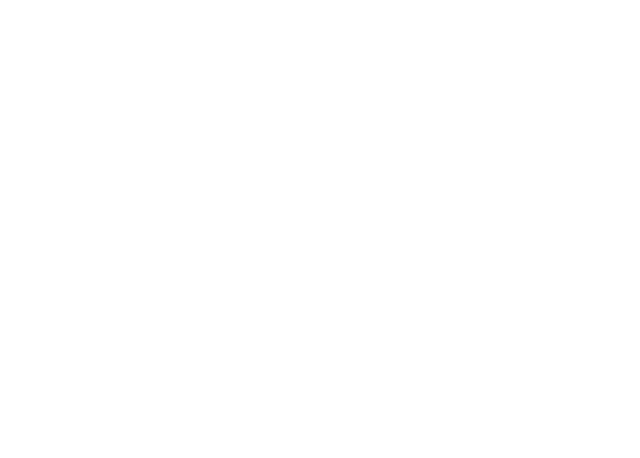
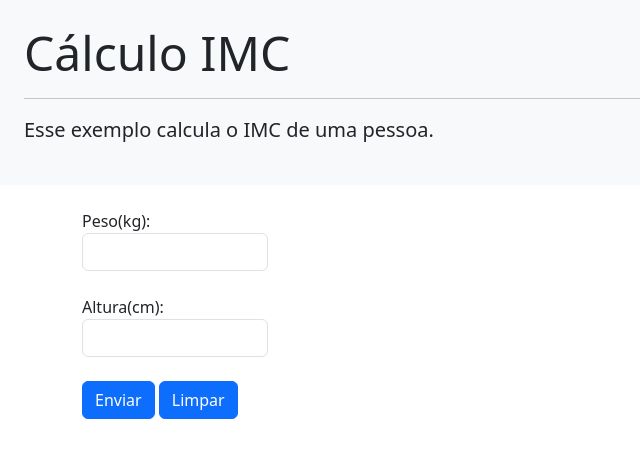
Before and after one commit to Martarelli/FATEC_linguagem_de_programa-o_IV-, a PHP site: page /ex13.php in a window 1280 px wide. Before the commit the part shown is empty. Shown: the top 458 px of the page, without its empty margins (0-640 px from the left). Run offline with PHP 8.4, Linux system fonts and the light colour scheme.

Commit message:
exercicio 13 finalizado

```diff
--- a/PHP/Lista1/ex13.php
+++ b/PHP/Lista1/ex13.php
@@ -1,12 +1,73 @@
+<?php
+$flag_msg = null;
+$msg = "";
+
+if (isset($_GET['enviar'])) {
+
+  $peso = $_GET["peso"];
+  $altura = $_GET["altura"];
+
+  if (!empty($peso) && !empty($altura) &&
+      is_numeric($peso) && is_numeric($altura) &&
+      $peso >=0 && $altura >= 0) {
+
+    $imc = $peso / pow($altura/100,2);
+
+    $flag_msg = true; // Sucesso
+    $msg = "Cálculo efetuado com sucesso:<br />Peso = ";
+    $msg .= number_format($peso,2);
+    $msg .= "<br />Altura = ";
+    $msg .= number_format($altura,2);
+    $msg .= "<br />IMC: ";
+    $msg .= number_format($imc,2);
+  }else{
+    $flag_msg = false; //Erro
+    $msg = "Dados incorretos, preencha o formulário corretamente!";
+  }
+}
+?>
+
 <!DOCTYPE html>
 <html lang="pt-BR">
 <head>
     <meta charset="UTF-8">
     <meta http-equiv="X-UA-Compatible" content="IE=edge">
     <meta name="viewport" content="width=device-width, initial-scale=1.0">
+    <link href="https://cdn.jsdelivr.net/npm/bootstrap@5.3.0-alpha2/dist/css/bootstrap.min.css" rel="stylesheet" integrity="sha384-aFq/bzH65dt+w6FI2ooMVUpc+21e0SRygnTpmBvdBgSdnuTN7QbdgL+OapgHtvPp" crossorigin="anonymous">
+    <script src="https://cdn.jsdelivr.net/npm/bootstrap@5.3.0-alpha2/dist/js/bootstrap.bundle.min.js" integrity="sha384-qKXV1j0HvMUeCBQ+QVp7JcfGl760yU08IQ+GpUo5hlbpg51QRiuqHAJz8+BrxE/N" crossorigin="anonymous"></script>
     <title>IMC</title>
 </head>
 <body>
+<div class="p-4 mb-4 bg-light">
+  <h1 class="display-5">Cálculo IMC</h1>
+  <hr class="my-3">
+  <p class="lead">Esse exemplo calcula o IMC de uma pessoa.</p>
+</div>
 
+<div class="container">
+  <form method="GET">
+    <div class="form-group col-md-2">
+      <label for="peso">Peso(kg):</label>
+      <input type="text" class="form-control" id="peso" name="peso" required>
+    </div>
+    <br />
+    <div class="form-group col-md-2">
+      <label for="altura">Altura(cm):</label>
+      <input type="text" class="form-control" id="altura" name="altura" required>
+    </div>
+    <br />
+    <button type="submit" class="btn btn-primary mb-2" name="enviar">Enviar</button>
+    <a href="ex13.php"><button type="button" class="btn btn-primary mb-2" name="limpar">Limpar</button></a>
+  </form>
+  <?php
+    if (!is_null($flag_msg)) {
+      if ($flag_msg) {
+        echo "<div class='alert alert-success' role='alert'>$msg</div>";
+      }else{
+        echo "<div class='alert alert-warning' role='alert'>$msg</div>";
+      }
+    }
+?>
+</div>
 </body>
 </html>
```
